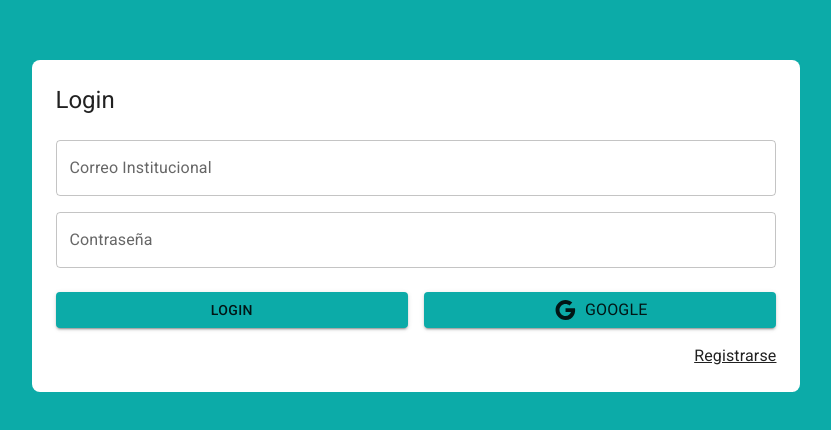
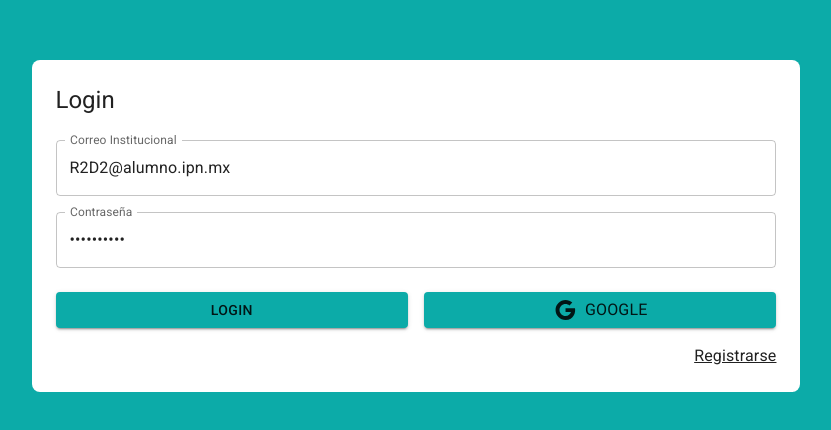
Before and after one commit to ThunderGer23/JournalApp, a React (Vite) app: page /auth/login in a window 1280 px wide. Shown: the part 174-604 px from the top of the page, without its empty margins (224-1055 px from the left). Built offline with nearby package versions, Linux system fonts and the light colour scheme.

Commit message:
login casi OK

```diff
--- a/src/authentication/pages/LoginPage.jsx
+++ b/src/authentication/pages/LoginPage.jsx
@@ -1,38 +1,62 @@
+import { useForm } from '../../hooks'
+import { useDispatch } from 'react-redux'
+import { Google } from '@mui/icons-material'
+import { AuthLayout } from '../layout/AuthLayout'
 import { Link as RouterLink } from 'react-router-dom'
-import { Google } from "@mui/icons-material"
-import { Button, Grid, Link, TextField, Typography } from "@mui/material"
-import { AuthLayout } from '../layout/AuthLayout'
+import { checkingAuthentication } from '../../store/auth'
+import { Button, Grid, Link, TextField, Typography } from '@mui/material'
 
 export const LoginPage = () => {
+
+  const dispatch = useDispatch()
+  const {email, password, onInputChange} = useForm({
+    email: 'R2D2@alumno.ipn.mx',
+    password: 'EquinoR2D2'
+  })
+  const onSubmit = event => {
+    event.preventDefault()
+    dispatch(checkingAuthentication(email, password))
+  }
+
+  const onGoogleSignIn = () => {
+    dispatch(checkingAuthentication(email, password))
+  }
+
   return (
     <AuthLayout title='Login'>
-      <form action="">
+      <form action="" onSubmit={onSubmit}>
         <Grid container>
           <Grid item xs = {12} sx= {{mt:2}}>
             <TextField
-              label="Correo Institucional"
-              type="email"
-              placeholder="correo@alumno.ipn.mx"
+              label='Correo Institucional'
+              type='email'
+              placeholder='correo@alumno.ipn.mx'
+              name='email'
+              value = {email}
+              onChange={onInputChange}
               fullWidth/>
           </Grid>
 
           <Grid item xs = {12} sx= {{mt:2}}>
             <TextField
-              label="Contraseña"
-              type="password"
-              placeholder="Contraseña"
+              label='Contraseña'
+              type='password'
+              placeholder='Contraseña'
+              name='password'
+              value = {password}
+              onChange = {onInputChange}
               fullWidth/>
           </Grid>
 
           <Grid container spacing={2} sx={{mb:2, mt:1}}>
             <Grid item xs = {12} sm = {6}>
-              <Button variant="contained" fullWidth>
+              <Button type='submit' variant='contained' fullWidth>
                 Login
               </Button>
             </Grid>
 
             <Grid item xs = {12} sm = {6}>
-              <Button variant="contained" fullWidth>
+              <Button onClick={onGoogleSignIn} variant='contained' fullWidth>
                 <Google />
                 <Typography sx = {{ ml:1}}>Google</Typography>
               </Button>
@@ -40,7 +64,7 @@
           </Grid>
 
           <Grid container direction= 'row' justifyContent='end'>
-            <Link component={RouterLink} color='inherit' to="/auth/register">
+            <Link component={RouterLink} color='inherit' to='/auth/register'>
               Registrarse
             </Link>
           </Grid>
--- /dev/null
+++ b/src/hooks/index.js
@@ -0,0 +1 @@
+export * from './useForm'
--- /dev/null
+++ b/src/hooks/useForm.js
@@ -0,0 +1,20 @@
+import { useState } from 'react';
+export const useForm = ( initialForm = {} ) => {
+    const [ formState, setFormState ] = useState( initialForm );
+    const onInputChange = ({ target }) => {
+        const { name, value } = target;
+        setFormState({
+            ...formState,
+            [ name ]: value
+        });
+    }
+    const onResetForm = () => {
+        setFormState( initialForm );
+    }
+    return {
+        ...formState,
+        formState,
+        onInputChange,
+        onResetForm,
+    }
+}
--- a/src/store/auth/authSlice.js
+++ b/src/store/auth/authSlice.js
@@ -3,7 +3,7 @@
 export const authSlice = createSlice({
    name: 'auth',
    initialState : {
-        status: 'checking',
+        status: 'not-authenticated',
         uid: null,
         email: null,
         displayName: null,
@@ -17,7 +17,8 @@
        logout: (state, action) => {
 
        },
-       checkingCredentials: (state, action) => {
+       checkingCredentials: (state, value) => {
+          state.status = value.payload
        }
 }})
 
--- a/src/store/auth/index.js
+++ b/src/store/auth/index.js
@@ -1 +1,2 @@
 export * from './authSlice';
+export * from './tunks';
--- /dev/null
+++ b/src/store/auth/tunks.js
@@ -0,0 +1,18 @@
+import { checkingCredentials } from "./"
+
+export const checkingAuthentication = (email, password) => {
+    return async (dispatch) => {
+        // Falta integrar la llamada al correo institucional para validar al usuario
+        dispatch(checkingCredentials(
+                    ((email.includes('alumno') || email.includes('docente')) && email.includes('.ipn.mx'))
+                    ? 'checking'
+                    :'not-authenticated')
+                )
+    }
+}
+
+export const startGoogleSignIn = () => {
+    return async( dispatch) => {
+        dispatch(checkingCredentials());
+    }
+}
```
Also changed, not shown: src/store/store.js (+6 -2 lines).
